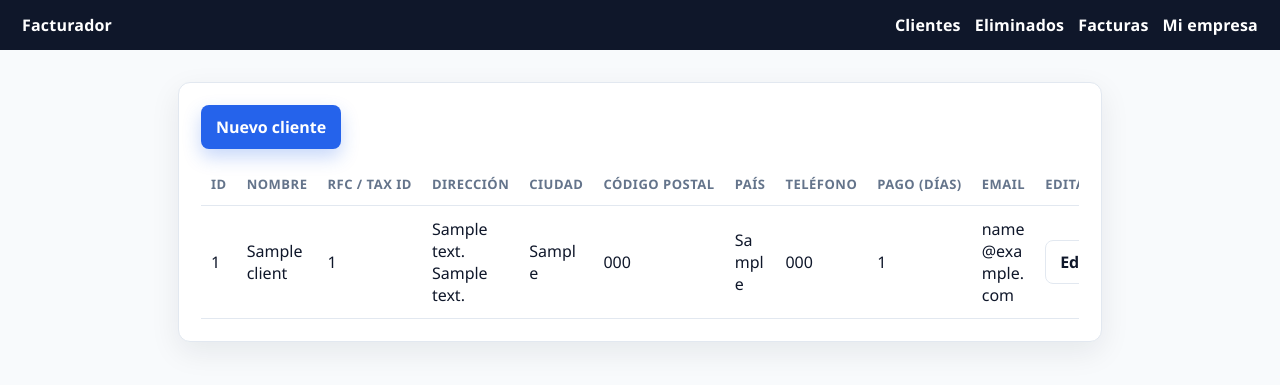
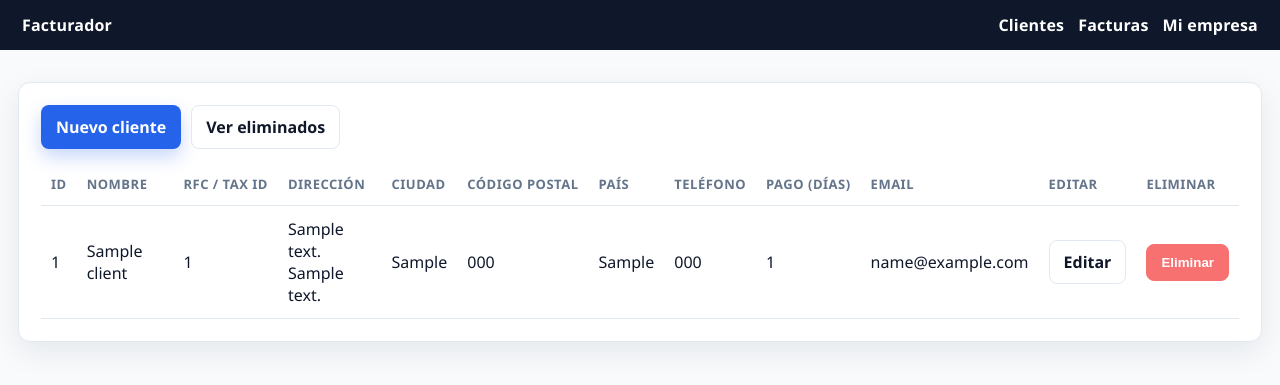
Before and after one commit to lucasjt93/Facturador, a FastAPI app: page /clients in a window 1280 px wide. Shown: the top 385 px of the page. Run offline with FastAPI, Linux system fonts and the light colour scheme; tables that the repository leaves empty hold one stand-in row (values such as "Sample post").

Commit message:
chore: ajustar navbar y ancho de listado de clientes

```diff
--- a/app/templates/base.html
+++ b/app/templates/base.html
@@ -39,7 +39,8 @@
             letter-spacing: 0.2px;
         }
         main {
-            max-width: 960px;
+            max-width: 1400px;
+            width: 100%;
             margin: 32px auto;
             padding: 0 18px 32px;
         }
@@ -49,6 +50,7 @@
             border-radius: 12px;
             box-shadow: 0 10px 30px rgba(15, 23, 42, 0.08);
             padding: 22px;
+            width: 100%;
         }
         .table-wrapper {
             width: 100%;
@@ -95,10 +97,24 @@
         table { width: 100%; min-width: 860px; border-collapse: collapse; }
         th, td { padding: 12px 10px; border-bottom: 1px solid var(--border); text-align: left; vertical-align: middle; }
         th { color: var(--muted); font-weight: 600; text-transform: uppercase; letter-spacing: 0.5px; font-size: 13px; white-space: nowrap; }
-        td { word-break: break-word; }
+        td { word-break: normal; }
         tr:hover td { background: #f1f5f9; }
         .table-actions { text-align: right; }
         .table-actions .btn { white-space: nowrap; }
+        .table-email {
+            max-width: 240px;
+            white-space: nowrap;
+            overflow: hidden;
+            text-overflow: ellipsis;
+        }
+        .table-email span { display: inline-block; max-width: 100%; }
+        .table-address {
+            max-width: 320px;
+            word-break: normal;
+        }
+        .table-country {
+            white-space: nowrap;
+        }
         form {
             display: grid;
             gap: 14px;
@@ -142,7 +158,6 @@
         <div><a href="/clients">Facturador</a></div>
         <div class="nav-links">
             <a href="/clients">Clientes</a>
-            <a href="/clients/deleted">Eliminados</a>
             <a href="/invoices">Facturas</a>
             <a href="/company">Mi empresa</a>
         </div>
--- a/app/templates/clients/list.html
+++ b/app/templates/clients/list.html
@@ -6,6 +6,11 @@
 <div class="card">
     <div class="actions">
         <a class="btn btn-primary" href="/clients/new">Nuevo cliente</a>
+        {% if not show_deleted %}
+            <a class="btn btn-secondary" href="/clients/deleted">Ver eliminados</a>
+        {% else %}
+            <a class="btn btn-secondary" href="/clients">Ver activos</a>
+        {% endif %}
     </div>
     <div class="table-wrapper">
         <table>
@@ -35,12 +40,12 @@
                     <td>{{ client.id }}</td>
                     <td>{{ client.name }}</td>
                     <td>{{ client.tax_id }}</td>
-                    <td>
+                    <td class="table-address">
                         {{ client.address_line1 or client.address or "" }}{% if client.address_line2 %}<br>{{ client.address_line2 }}{% endif %}
                     </td>
                     <td>{{ client.city }}</td>
                     <td>{{ client.postal_code }}</td>
-                    <td>{{ client.country }}</td>
+                    <td class="table-country">{{ client.country }}</td>
                     <td>{{ client.phone }}</td>
                     <td>
                         {% set effective = effective_payment_terms_days.get(client.id) %}
@@ -50,7 +55,7 @@
                             {{ effective }} (predeterminado)
                         {% endif %}
                     </td>
-                <td>{{ client.email }}</td>
+                    <td class="table-email" title="{{ client.email }}"><span>{{ client.email }}</span></td>
                     <td class="table-actions"><a class="btn btn-secondary" href="/clients/{{ client.id }}/edit">Editar</a></td>
                     {% if not show_deleted %}
                         <td class="table-actions">
```
Lines whose indentation alone changed are shown as unchanged.
